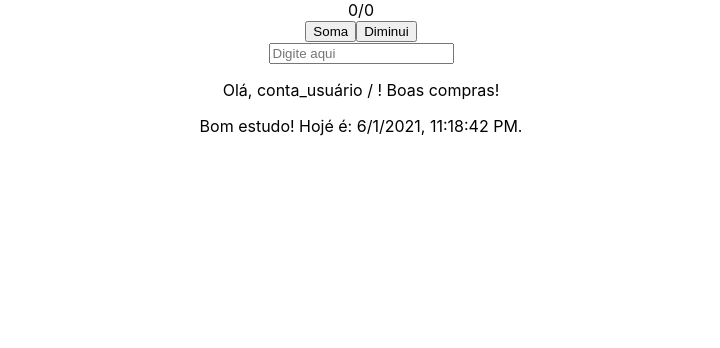
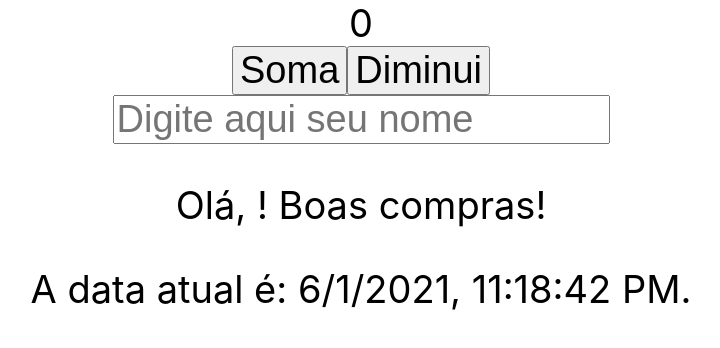
Before and after one commit to nanifool/eventos-react, a React (Create React App) app: page / in a window 1280 px wide. Shown: the top 348 px of the page, without its empty margins (279-999 px from the left). Built offline with nearby package versions, Linux system fonts and the light colour scheme.

Commit message:
mmodificaçoes para apresentaçao

```diff
--- a/src/App.css
+++ b/src/App.css
@@ -1,5 +1,14 @@
 .App {
   text-align: center;
+  font-size: 38px;
+}
+
+input {
+  font-size: 38px;
+}
+
+button {
+  font-size: 38px;
 }
 
 .App-logo {
--- a/src/App.js
+++ b/src/App.js
@@ -5,32 +5,29 @@ import './App.css'
 
 
 function App() {
-  const [likes, aumentaLikes] = useState(0)
-  // const [count, setCount] = useState(0)
-  let banana = 0
+  const [likes, contaLikes] = useState(0)
 
-  function somaClicks (){
-    aumentaLikes(likes+1)
-    banana = banana+1
-    console.log({likes, banana})
+  function somaLikes (){
+    contaLikes(likes+1)
+    console.log(likes)
   }
 
   const subtraiLikes = function() {
-    aumentaLikes(likes-1)
+    contaLikes(likes-1)
     console.log(likes)
   }
 
   return (
     <div className="App">
-      {likes}/{banana} <br />
-      <button onClick={somaClicks} >
+      {likes} <br />
+      <button onClick={somaLikes} >
         Soma
       </button>
       <button onClick={subtraiLikes} >
         Diminui
       </button>
-      <Mensagem />
-      <Tick />
+        <Mensagem />
+        <Tick />
     </div>
   )
 }
--- a/src/Mensagem.js
+++ b/src/Mensagem.js
@@ -6,9 +6,8 @@ function Mensagem() {
 
   return (
    <div>
-     <input type="text" placeholder="Digite aqui" onChange={(evento) => atualizaNome(evento.target.value)} />
-      {/* não usar arrow function */}
-     <p>Olá, conta_usuário / {nome}! Boas compras!</p>
+     <input type="text" placeholder="Digite aqui seu nome" onChange={(evento) => atualizaNome(evento.target.value)} />
+     <p>Olá, {nome}! Boas compras!</p>
    </div>
   )
 }
--- a/src/Tick.js
+++ b/src/Tick.js
@@ -1,9 +1,9 @@
  import { useState } from "react";
 
-function Clock ({ date }) {
+   function Tempo ({ data }) {
       return (
         <div className="App">
-      Bom estudo! Hojé é: {date}.
+          A data atual é: {data}.
         </div>
       );
     }
@@ -18,7 +18,7 @@ function Tick() {
 
       return (
         <div className="App">
-       <Clock date={relogio} />
+           <Tempo data={relogio} />
         </div>
       );
     }
```
Also changed, not shown: src/logo.svg (deleted). Lines whose indentation alone changed are shown as unchanged.
